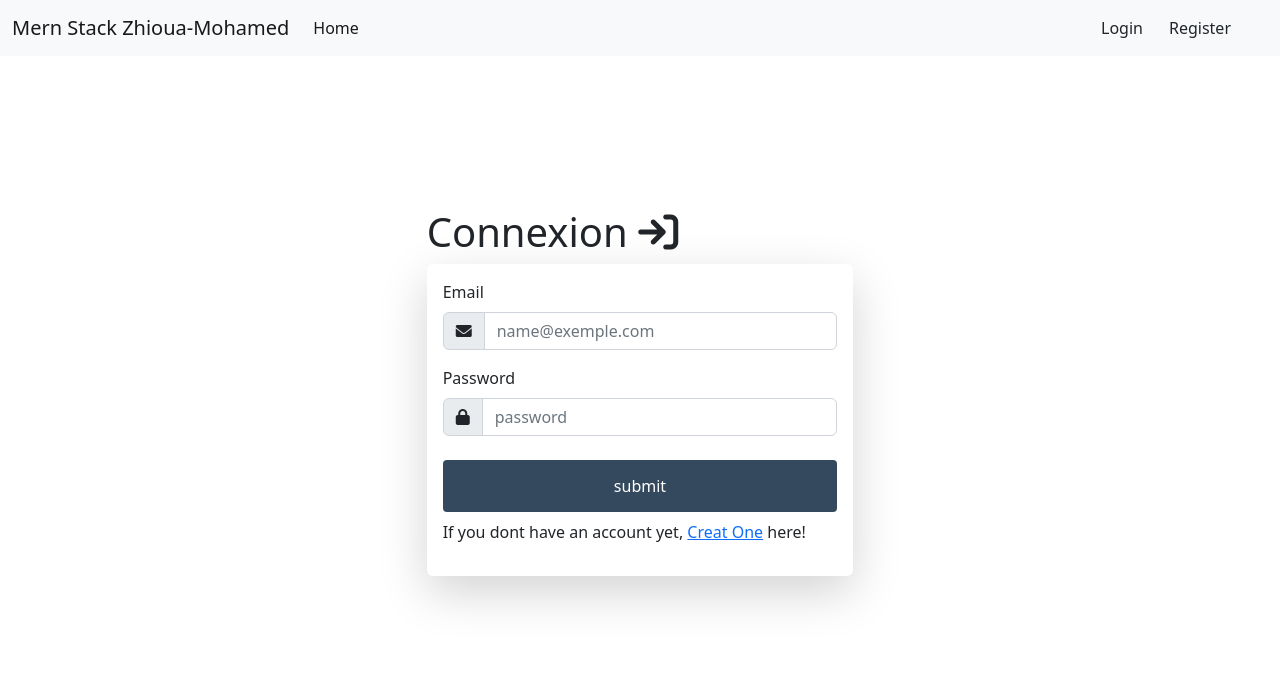
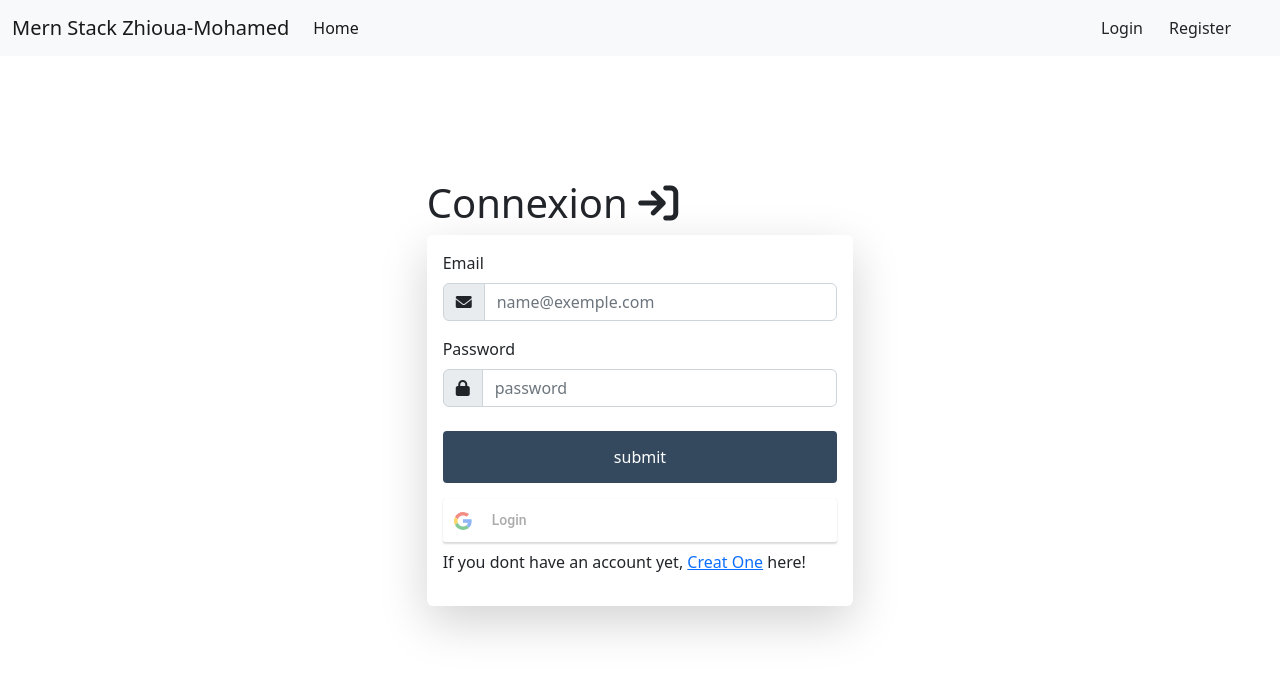
Before and after one commit to mohamedzhioua/ZiwiShop-ecommerce, a React (Create React App) app in the folder client/: page /signin in a window 1280 px wide. Shown: the top 674 px of the page. Built offline with nearby package versions, Linux system fonts and the light colour scheme.

Commit message:
adding the google button to signin page and adding the clientId to the google auth component

```diff
--- a/client/src/components/GoogleAuth.js
+++ b/client/src/components/GoogleAuth.js
@@ -1,9 +1,19 @@
-import React from 'react'
+import React from "react";
+import GoogleLogin from "react-google-login";
 
 function GoogleAuth() {
+  const responseGoogle = (response) => {
+    console.log(response);
+  };
   return (
-    <div>GoogleAuth</div>
-  )
+    <GoogleLogin
+      clientId={`${process.env.REACT_APP_GOOGLE_CLIENT_ID}`}
+      buttonText="Login"
+      onSuccess={responseGoogle}
+      onFailure={responseGoogle}
+      cookiePolicy={"single_host_origin"}
+    />
+  );
 }
 
-export default GoogleAuth
+export default GoogleAuth;
--- a/client/src/pages/Signin/Signin.js
+++ b/client/src/pages/Signin/Signin.js
@@ -2,6 +2,7 @@ import axios from "axios";
 import React, { useState } from "react";
 import { Link, useNavigate } from "react-router-dom";
 import CustomInput from "../../components/CustomInput";
+import GoogleAuth from "../../components/GoogleAuth";
 import "../Signin/Signin.css";
 
 function Signin() {
@@ -62,6 +63,7 @@ function Signin() {
               errors={errors.password}
             />
             <button type="submit">submit</button>
+            <GoogleAuth />
             <p>
               If you dont have an account yet,{" "}
               <Link to="/signup">Creat One</Link> here!
```
Also changed, not shown: 2 other files (tests, documents, lock files or other folders).
